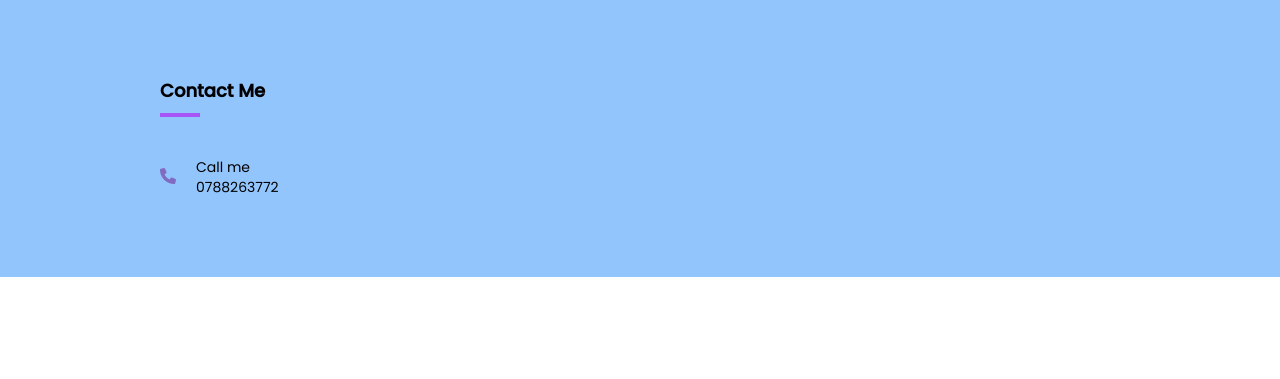
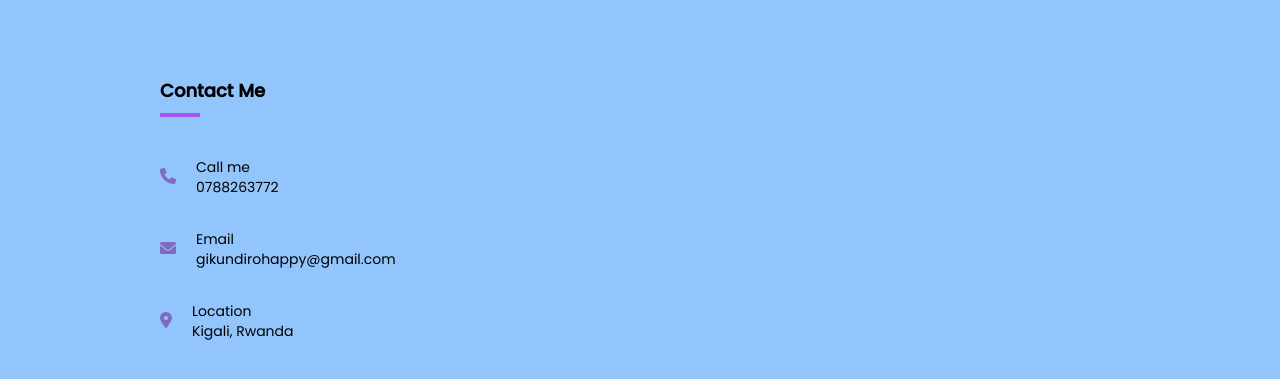
Before and after one commit to gikundiroHappy/happy_portifolio, a website: page index.html in a window 1280 px wide. Shown: the part 2183-2562 px from the top of the page. Before the commit the page ends 2460 px from the top, so only its background shows below. Drawn offline with Linux system fonts and the light colour scheme; a web font is replaced by a local one.

Commit message:
added email and location

```diff
--- a/index.html
+++ b/index.html
@@ -311,7 +311,7 @@
           <div class="border-b-4 border-purple-500 w-[40px] mt-2 mb-10"></div>
         </div>
 
-        <div>
+        <div class="space-y-8">
           <div class="flex gap-5 items-center">
             <div>
               <span><i class="fa-solid fa-phone" style="color: #806bc2"></i></span>
@@ -319,6 +319,26 @@
             <div>
               <p class="text-sm">Call me</p>
               <p class="text-sm">0788263772</p>
+            </div>
+          </div>
+
+          <div class="flex gap-5 items-center">
+            <div>
+              <span><i class="fa-solid fa-envelope" style="color: #806bc2"></i></span>
+            </div>
+            <div>
+              <p class="text-sm">Email</p>
+              <p class="text-sm">gikundirohappy@gmail.com</p>
+            </div>
+          </div>
+
+          <div class="flex gap-5 items-center">
+            <div>
+              <span><i class="fa-solid fa-location-dot" style="color: #806bc2"></i></span>
+            </div>
+            <div>
+              <p class="text-sm">Location</p>
+              <p class="text-sm">Kigali, Rwanda</p>
             </div>
           </div>
         </div>
```
